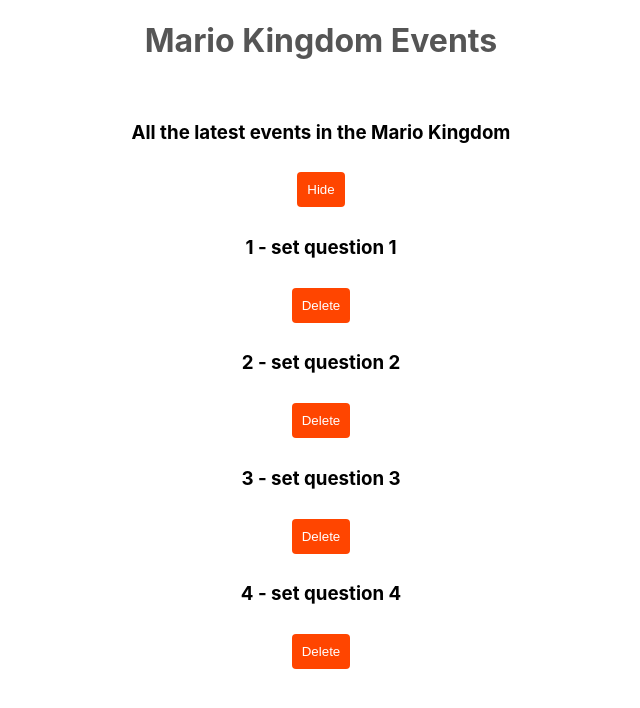
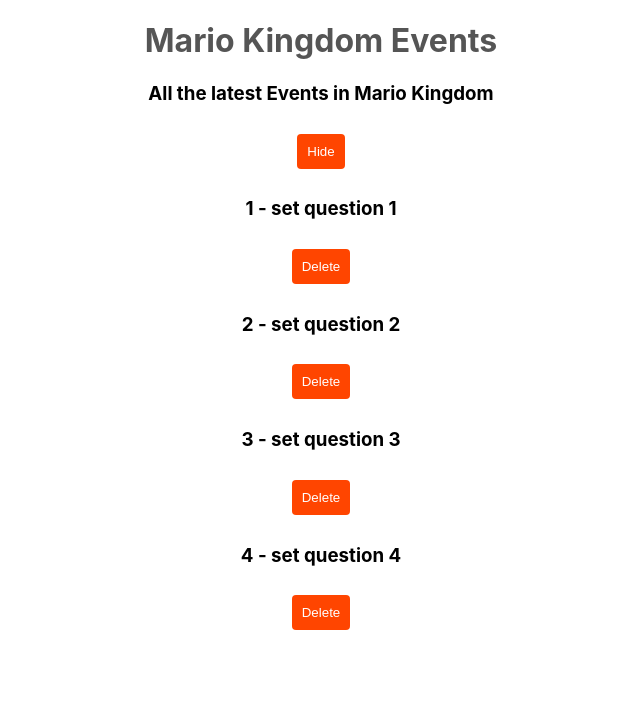
Before and after one commit to PuyaAmini/first-react-app-X-, a React (Create React App) app: page / in a window 1280 px wide. Shown: the top 708 px of the page, without its empty margins (319-959 px from the left). Built offline with nearby package versions, Linux system fonts and the light colour scheme.

Commit message:
[*retrain] props added to component

```diff
--- a/src/App.js
+++ b/src/App.js
@@ -24,10 +24,15 @@
     })
   }
 
+  const subtitle = 'All the latest Events in Mario Kingdom'
+
   const [showEvents, setShowEvents] = useState(true)
   return (
     <div className="App">
-      <Title/>
+
+      <Title title="Mario Kingdom Events"
+      subtitle={subtitle}/>
+
       {/* show Hide buttons */}
       {showEvents && <button onClick={() => setShowEvents(false)}>Hide</button>}
       {!showEvents && <button onClick={() => setShowEvents(true)}>Show</button>}
--- a/src/components/title.js
+++ b/src/components/title.js
@@ -3,12 +3,11 @@
        return(
            <div>
               <h1 className='title'>
-                     Mario Kingdom Events
+                     {props.title}
               </h1>
-              <br/>
+
               <h3 className='subtitle'>
-                     All the latest events
-                     in the Mario Kingdom
+                     {props.subtitle}
               </h3>
            </div>
        )
```
